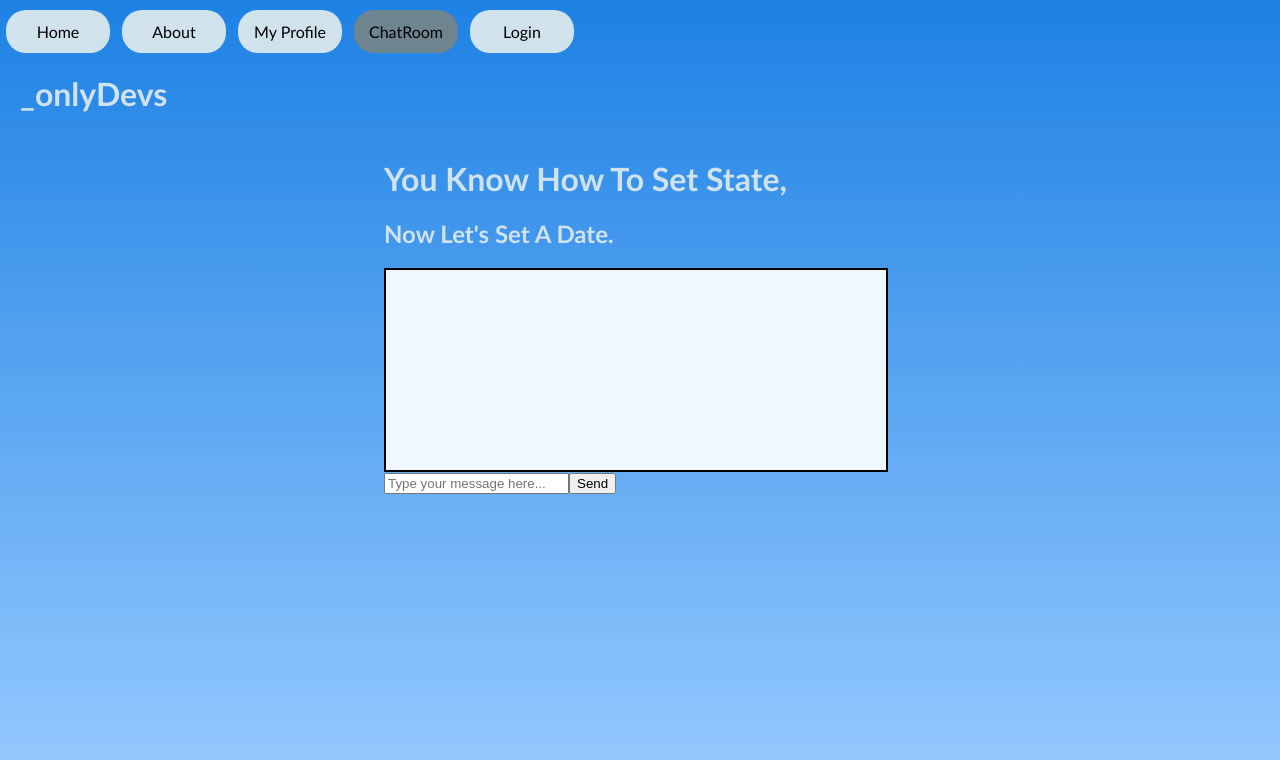
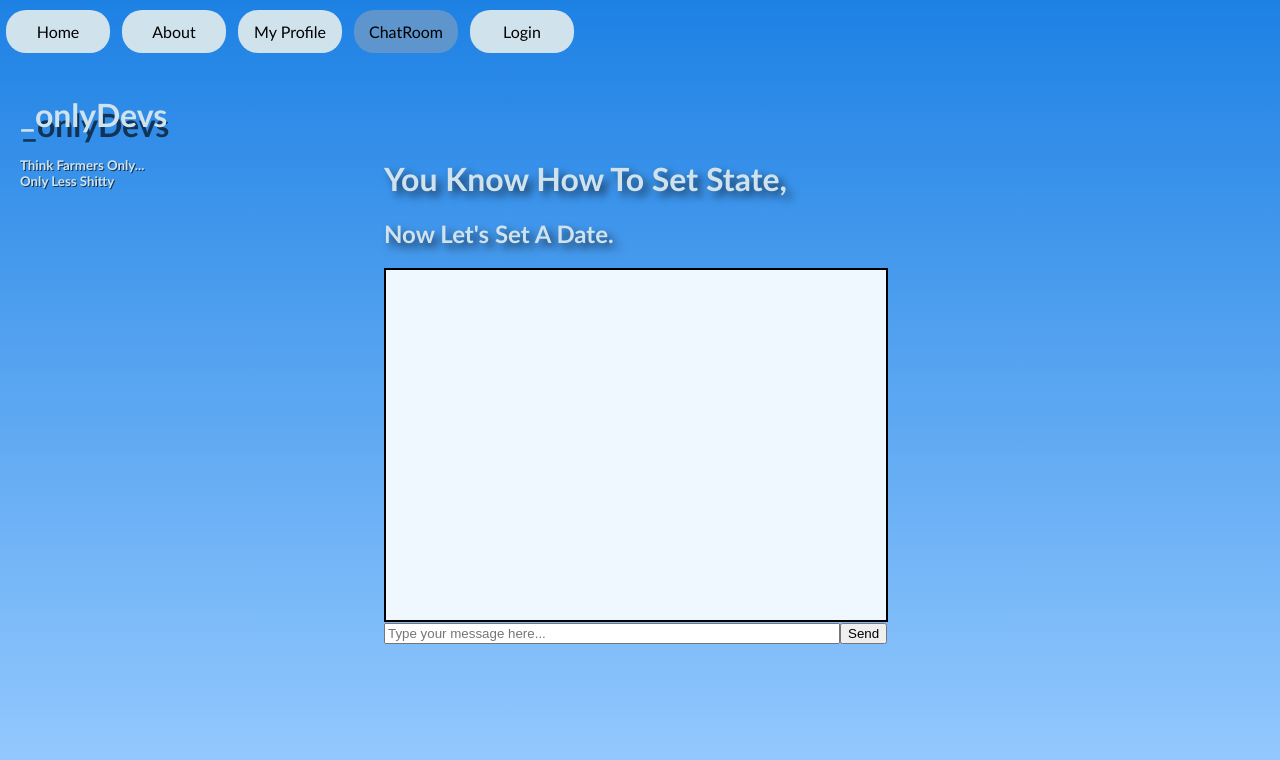
Before and after one commit to serje-havandjian/Phase_2_Project, a React (Create React App) app: page /Chatroom in a window 1280 px wide. Shown: the top 760 px of the page. Built offline with nearby package versions, Linux system fonts and the light colour scheme.

Commit message:
lookin good

```diff
--- a/db.json
+++ b/db.json
@@ -99,7 +99,7 @@
       "id": 14
     },
     {
-      "name": "peter",
+      "name": "Peter Parker",
       "field": "Product Designer",
       "image": "https://upload.wikimedia.org/wikipedia/en/2/21/Web_of_Spider-Man_Vol_1_129-1.png",
       "id": 15
@@ -115,6 +115,36 @@
       "field": "Software Engineer",
       "image": "https://image.artistshot.com/pd.96608716.174.1124674.s3.1-front-customized-ffffff-none-x0y0-350-800x800.jpg",
       "id": 17
+    },
+    {
+      "name": "Steven Strange",
+      "field": "Cyber Security",
+      "image": "https://static.wikia.nocookie.net/disney/images/d/dc/Doctor_Strange_-_Profile.png/revision/latest?cb=20210329175918",
+      "id": 18
+    },
+    {
+      "name": "",
+      "field": "",
+      "image": "",
+      "id": 19
+    },
+    {
+      "name": "",
+      "field": "",
+      "image": "",
+      "id": 20
+    },
+    {
+      "name": "",
+      "field": "",
+      "image": "",
+      "id": 21
+    },
+    {
+      "name": "",
+      "field": "",
+      "image": "",
+      "id": 22
     }
   ]
 }
--- a/src/About.js
+++ b/src/About.js
@@ -5,9 +5,11 @@ function About(){
     return (
         <div className="about">
             <NavBar />
-            <h1 className="logo">_onlyDevs</h1>
+            <div className="logo">
+                <h1>_onlyDevs</h1>
+                <h5>Think Farmers Only... <br/>Only Less Shitty</h5>
+            </div>
             <div className="aboutCardsContainer">
-                "MEET HUMBLE FOUNDERS, ROSS GARFIELD AND SERJE HAVANDJIAN. THEIR GRACE KNOWS NO BOUNDS. "
                 <div className="aboutCards">
                     <img className="image" src="https://scontent-dfw5-1.xx.fbcdn.net/v/t1.6435-9/42111145_2455299614487225_2916440711341539328_n.jpg?_nc_cat=111&ccb=1-7&_nc_sid=09cbfe&_nc_ohc=pRIMuaGia4IAX9EV8Gu&_nc_ht=scontent-dfw5-1.xx&oh=00_AT84xPLxbRZs3vdecxpMvzGT20gc9AC2cUFsFJWVZhkrLA&oe=62BCA093"/>
                     <div class="container">
@@ -21,10 +23,12 @@ function About(){
                     <div class="container">
                         <h1>Serje</h1>
                         <h3>Software Engineer</h3>
-
                     </div>
                 </div>
             </div>
+            <p id="aboutUs">
+               Meet our humble yet awesomely righteous founders: Ross Garfield, and Serje Havandjian. It is only through the grace of their wisdom and courage that we bring you this siiiick app for meeting devs. Their humility is rivaled only by the divinity of _onlyDevs. Bask in the glory that is their tireless work incarnate. <br/><br/>Purchase _onlyDevs PRO for a meager tithe of $24.99/mo. <br/>NO refunds.
+            </p>
         </div>
 
     )
--- a/src/Chatroom.js
+++ b/src/Chatroom.js
@@ -17,16 +17,26 @@ function ChatRoom(){
         post.append(message)
         post.innerHTML+="<br>"
         post.append(" \n From them: ")
-        if (message.includes("help")) { post.append("on my way!")
+        // help & JavaScript
+        if (message.includes("JavaScript")) { post.append("I know JS, but my help ain\'t cheap. What will you do for me in return?")
+        } else if (message.includes("React")) { post.append("React?! that\'s easy! you really need my help?")
+        } else if (message.includes("Ruby")) { post.append("Sorry, haven\'t learned Ruby yet. you\'re on your own, pal!")
         } else { post.append("hey baby ;)")
         }
+
+
+
         post.innerHTML+="<br>"
+        setMessage("")
     }
 
     return(
         <div className="chatRoom">
             <NavBar />
-            <h1 className="logo">_onlyDevs</h1>
+            <div className="logo">
+                <h1>_onlyDevs</h1>
+                <h5>Think Farmers Only... <br/>Only Less Shitty</h5>
+            </div>
             <div className="chatHeader">
                 <h1>You Know How To Set State,</h1>
                 <h2>Now Let's Set A Date.</h2>
@@ -35,6 +45,7 @@ function ChatRoom(){
             <form className="chatForm" onSubmit={handleSubmit}>
 
                 <input
+                    id="messageBox"
                     onChange={newMessage}
                     value={message}
                     placeholder="Type your message here...">
--- a/src/CreateProfile.js
+++ b/src/CreateProfile.js
@@ -56,7 +56,10 @@ function CreateProfile({setCurrentUser}){
 
     return(
         <div className="login">
-            <h1 className="logo">_onlyDevs</h1>
+            <div className="logo">
+                    <h1>_onlyDevs</h1>
+                    <h5>Think Farmers Only... <br/>Only Less Shitty</h5>
+            </div>
             <div className="createProfileHeader">
                 <h1> Welcome To onlyDevs!</h1>
                 <h2>Pair Programming is Only a Click Away</h2>
--- a/src/HomePage.js
+++ b/src/HomePage.js
@@ -45,7 +45,10 @@ function HomePage(){
     return(
         <div className="home">
             <NavBar />
-            <h1 className="logo">_onlyDevs</h1>
+            <div className="logo">
+                <h1>_onlyDevs</h1>
+                <h5>Think Farmers Only... <br/>Only Less Shitty</h5>
+            </div>
             <select className="filter" onChange={handleFilter}>
                 <option value="" disable selected>Filter By Field...</option>
                 <option value = "Software Engineer" name = "Software Engineer">Software Engineer</option>
--- a/src/MyProfile.js
+++ b/src/MyProfile.js
@@ -20,7 +20,10 @@ function MyProfile({currentUser}){
 
             <div className="myProfile">
                 <NavBar />
-                <h1 className="logo">_onlyDevs</h1>
+                <div className="logo">
+                    <h1>_onlyDevs</h1>
+                    <h5>Think Farmers Only... <br/>Only Less Shitty</h5>
+                </div>
                 {showCard ? <div className="profileCard">
                     <div className="card">
                         <img className="image" src={image}/>
--- a/src/NavBar.js
+++ b/src/NavBar.js
@@ -6,7 +6,6 @@ const linkStyles = {
   width: "80px",
   padding: "12px",
   margin: "10px 6px 6px",
-  background: "rgb(208, 226, 235)",
   textDecoration: "none",
   color: "black",
 
@@ -21,7 +20,7 @@ function NavBar() {
         exact
         style={linkStyles}
         activeStyle={{
-          background: "rgb(110, 132, 143)",
+          background: "#5d95cc",
         }}
       >
         Home
@@ -32,7 +31,7 @@ function NavBar() {
         exact
         style={linkStyles}
         activeStyle={{
-          background: "rgb(110, 132, 143)",
+          background: "#5d95cc",
         }}
       >
         About
@@ -43,7 +42,7 @@ function NavBar() {
         exact
         style={linkStyles}
         activeStyle={{
-          background: "rgb(110, 132, 143)",
+          background: "#5d95cc",
         }}
       >
         My Profile
@@ -54,7 +53,7 @@ function NavBar() {
         exact
         style={linkStyles}
         activeStyle={{
-          background: "rgb(110, 132, 143)",
+          background: "#5d95cc",
         }}
       >
         ChatRoom
@@ -65,7 +64,7 @@ function NavBar() {
         exact
         style={linkStyles}
         activeStyle={{
-          background: "rgb(110, 132, 143)",
+          background: "#5d95cc",
         }}
       >
         Login
--- a/src/style.css
+++ b/src/style.css
@@ -29,9 +29,26 @@
   margin-top: 10%;
 } */
 
+#aboutUs {
+  border-radius: 10px;
+  font-size: 22px;
+  margin: 0 auto;
+  color: white;
+  text-align: center;
+  width: 60%;
+  text-shadow: 5px 5px 8px rgba(0, 0, 0, 0.637);
+}
 
+.logo h1{
+  text-shadow: 2px 10px rgba(0, 0, 0, 0.637);
+}
+
+.logo h5{
+  text-shadow: 1px 1px rgba(0, 0, 0, 0.637);
+}
 
 .logo {
+
   position: fixed;
   padding-top: 15px;
   margin-left: 20px;
@@ -41,6 +58,7 @@
 }
 
 .createProfileHeader {
+  text-shadow: 5px 5px 8px rgba(0, 0, 0, 0.637);
   padding-top: 90px;
   margin: 0 auto;
   text-align: center;
@@ -52,11 +70,9 @@
   padding-top: 10px;
   box-shadow: 0 4px 8px 0 rgba(0,0,0,.2);
   border-radius: 10px;
-  /* display: inline-block; */
   text-align: center;
   margin-top: 80px;
   margin: 0 auto;
-  /* margin-left: 40%; */
   height: 300px;
   width: 250px;
   background: rgb(208, 226, 235);;
@@ -111,7 +127,8 @@
 
   .aboutCardsContainer {
     margin-top: 100px;
-    margin-left: 220px;
+    margin-left: 21%;
+    margin-bottom: 20px;
     display: flex;
     flex-direction: row;
 
@@ -144,22 +161,23 @@
     width: 100%
 }
 
-.navbar {
-  /* float: right; */
-  border-radius: 20px;
-  /* width: 100%; */
-
-}
-
 .navbarItem {
+  background-color: rgb(208, 226, 235);
   border-radius: 20px;
   font-family:'Trebuchet MS', 'Lucida Sans Unicode', 'Lucida Grande', 'Lucida Sans', Arial, sans-serif;
   text-align: center;
 }
 
+.navbarItem:hover {
+  box-shadow: 0 12px 16px 0 rgba(0,0,0,0.24), 0 17px 50px 0 rgba(0,0,0,0.19);
+  transition: 0.5s;
+  background: #5d95cc;
+}
+
+
 .filter {
   position: fixed;
-  margin-top: 80px;
+  margin-top: 130px;
   margin-left: 20px;
   width: 150px;
   font-family:'Trebuchet MS', 'Lucida Sans Unicode', 'Lucida Grande', 'Lucida Sans', Arial, sans-serif;
@@ -170,16 +188,21 @@
   margin-left: 30%;
 }
 
+#messageBox {
+  width: 448px;
+}
+
 #messageBoard {
   border: 2px solid black;
   background-color: aliceblue;
-  height: 200px;
+  height: 350px;
   width: 500px;
   text-align:left;
   margin-left: 30%;
 }
 
 .chatHeader  {
+  text-shadow: 5px 5px 8px rgba(0, 0, 0, 0.637);
   color:rgb(208, 226, 235);
   font-family:'Trebuchet MS', 'Lucida Sans Unicode', 'Lucida Grande', 'Lucida Sans', Arial, sans-serif;
   margin-top: 100px;
```
Also changed, not shown: src/logo.svg (deleted).
